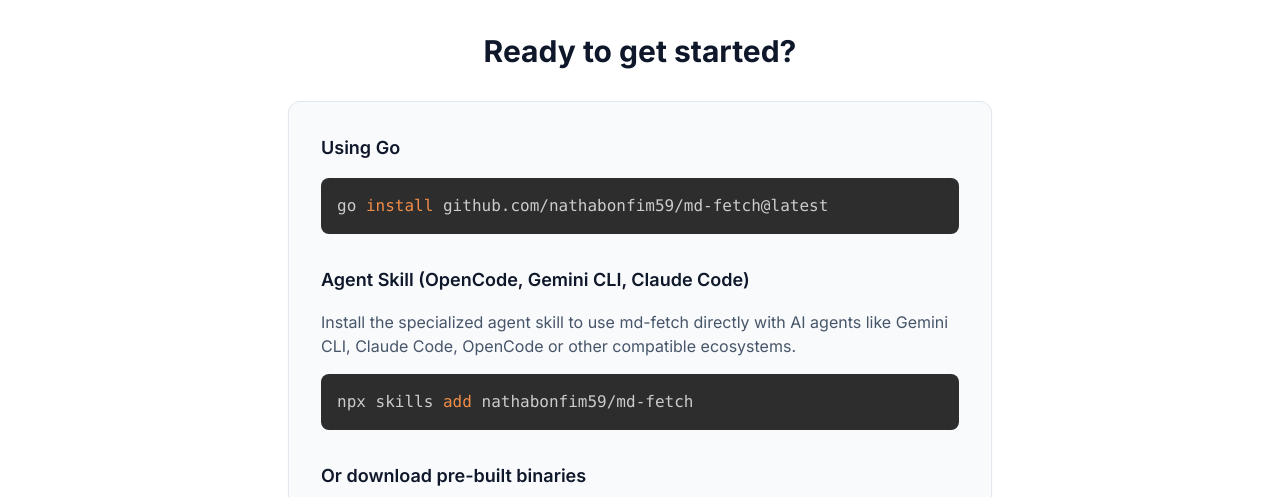
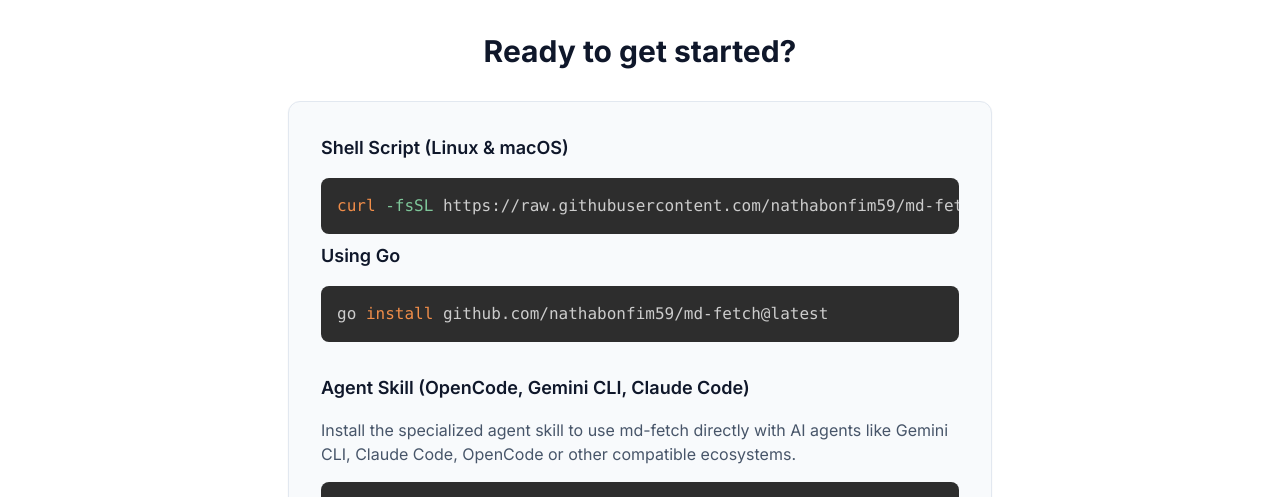
Before and after one commit to nathabonfim59/md-fetch, a plain HTML site: page docs/site/index.html in a window 1280 px wide. Shown: the part 2120-2617 px from the top of the page. Drawn offline with nearby package versions, Linux system fonts and the light colour scheme.

Commit message:
feat: add shell script installer for md-fetch
- Introduce `install.sh` for simplified Linux & macOS installation
- Update README and documentation site to include shell script usage

```diff
--- a/docs/site/index.html
+++ b/docs/site/index.html
@@ -403,6 +403,13 @@
         <div
           class="text-left bg-slate-50 rounded-xl p-6 md:p-8 border border-slate-200 shadow-sm"
         >
+          <h3 class="text-lg font-semibold text-slate-900 mb-4">
+            Shell Script (Linux & macOS)
+          </h3>
+          <pre
+            class="bg-[#1e1e1e] rounded-lg p-4 overflow-x-auto mb-8"
+          ><code class="language-bash text-sm">curl -fsSL https://raw.githubusercontent.com/nathabonfim59/md-fetch/main/install.sh | sh</code></pre>
+
           <h3 class="text-lg font-semibold text-slate-900 mb-4">Using Go</h3>
           <pre
             class="bg-[#1e1e1e] rounded-lg p-4 overflow-x-auto"
```
Also changed, not shown: 2 other files.
